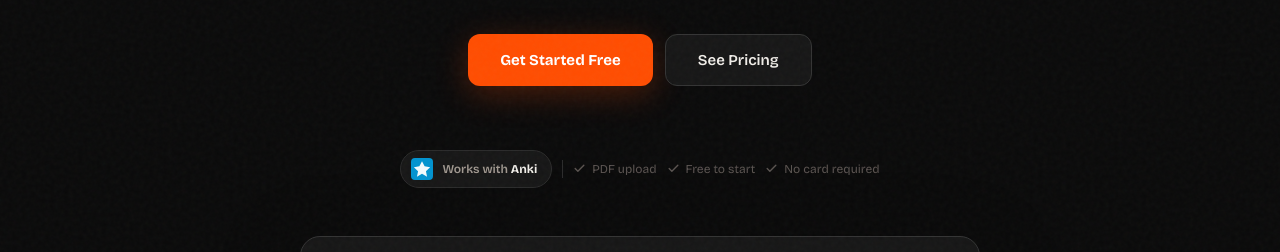
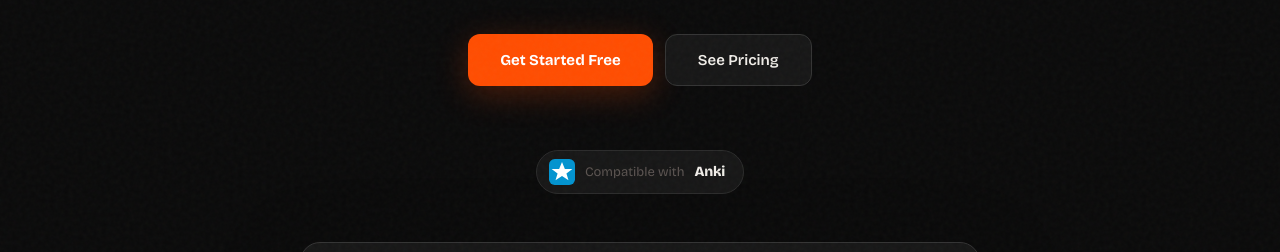
Before and after one commit to AndreiDimofte/cardly, a website: page public/index.html in a window 1280 px wide. Shown: the part 468-720 px from the top of the page. Drawn offline with nearby package versions, Linux system fonts and the light colour scheme.

Commit message:
fix: Anki badge with real logo, password reset flow, remove checkmarks

```diff
--- a/public/index.html
+++ b/public/index.html
@@ -1601,28 +1601,15 @@ footer{
         <button class="btn-primary" onclick="showAuth()">Get Started Free</button>
         <button class="btn-secondary" onclick="document.getElementById('pricing').scrollIntoView({behavior:'smooth'})">See Pricing</button>
       </div>
-      <div style="display:flex;align-items:center;justify-content:center;gap:10px;flex-wrap:wrap;margin-bottom:48px;">
-        <!-- Anki compatible badge -->
-        <div style="display:inline-flex;align-items:center;gap:9px;background:var(--surface);border:1px solid var(--border);border-radius:30px;padding:7px 14px 7px 10px;">
-          <!-- Anki logo SVG approximation -->
-          <svg width="22" height="22" viewBox="0 0 100 100" fill="none" xmlns="http://www.w3.org/2000/svg">
-            <rect width="100" height="100" rx="18" fill="#0093D0"/>
-            <path d="M50 15 L62 38 L87 42 L68 60 L73 85 L50 72 L27 85 L32 60 L13 42 L38 38 Z" fill="white" opacity="0.95"/>
+      <div style="display:flex;align-items:center;justify-content:center;margin-bottom:48px;">
+        <div style="display:inline-flex;align-items:center;gap:10px;background:var(--surface);border:1px solid var(--border);border-radius:30px;padding:8px 18px 8px 12px;">
+          <!-- Anki logo: accurate recreation of the official star logo -->
+          <svg width="26" height="26" viewBox="0 0 100 100" xmlns="http://www.w3.org/2000/svg">
+            <rect width="100" height="100" rx="22" fill="#0093D0"/>
+            <polygon points="50,12 61,38 90,38 67,56 75,82 50,65 25,82 33,56 10,38 39,38" fill="white"/>
           </svg>
-          <span style="font-size:12px;font-weight:600;color:var(--text2);">Works with <span style="color:var(--text);font-weight:700;">Anki</span></span>
-        </div>
-        <div style="width:1px;height:18px;background:var(--border);"></div>
-        <div style="display:flex;align-items:center;gap:6px;font-size:12px;color:var(--text3);">
-          <svg width="13" height="13" viewBox="0 0 24 24" fill="none" stroke="currentColor" stroke-width="2.5" stroke-linecap="round" stroke-linejoin="round"><polyline points="20 6 9 17 4 12"/></svg>
-          PDF upload
-        </div>
-        <div style="display:flex;align-items:center;gap:6px;font-size:12px;color:var(--text3);">
-          <svg width="13" height="13" viewBox="0 0 24 24" fill="none" stroke="currentColor" stroke-width="2.5" stroke-linecap="round" stroke-linejoin="round"><polyline points="20 6 9 17 4 12"/></svg>
-          Free to start
-        </div>
-        <div style="display:flex;align-items:center;gap:6px;font-size:12px;color:var(--text3);">
-          <svg width="13" height="13" viewBox="0 0 24 24" fill="none" stroke="currentColor" stroke-width="2.5" stroke-linecap="round" stroke-linejoin="round"><polyline points="20 6 9 17 4 12"/></svg>
-          No card required
+          <div style="font-size:13px;color:var(--text3);">Compatible with</div>
+          <div style="font-size:14px;font-weight:800;color:var(--text);letter-spacing:-.2px;">Anki</div>
         </div>
       </div>
 
@@ -2495,9 +2482,16 @@ async function init() {
 
     initDone = true;
 
+    let passwordRecovery = false;
     sb.auth.onAuthStateChange(async (event, session) => {
-      if (event === 'SIGNED_IN' && session && !signingIn) { await onSignedIn(session.user); initDone = true; }
-      if (event === 'PASSWORD_RECOVERY') { showPasswordResetModal(); }
+      if (event === 'PASSWORD_RECOVERY') {
+        passwordRecovery = true;
+        showPasswordResetModal();
+        return;
+      }
+      if (event === 'SIGNED_IN' && session && !signingIn && !passwordRecovery) {
+        await onSignedIn(session.user); initDone = true;
+      }
       if (event === 'SIGNED_OUT' && initDone) onSignedOut();
     });
   } catch(e) {
```
